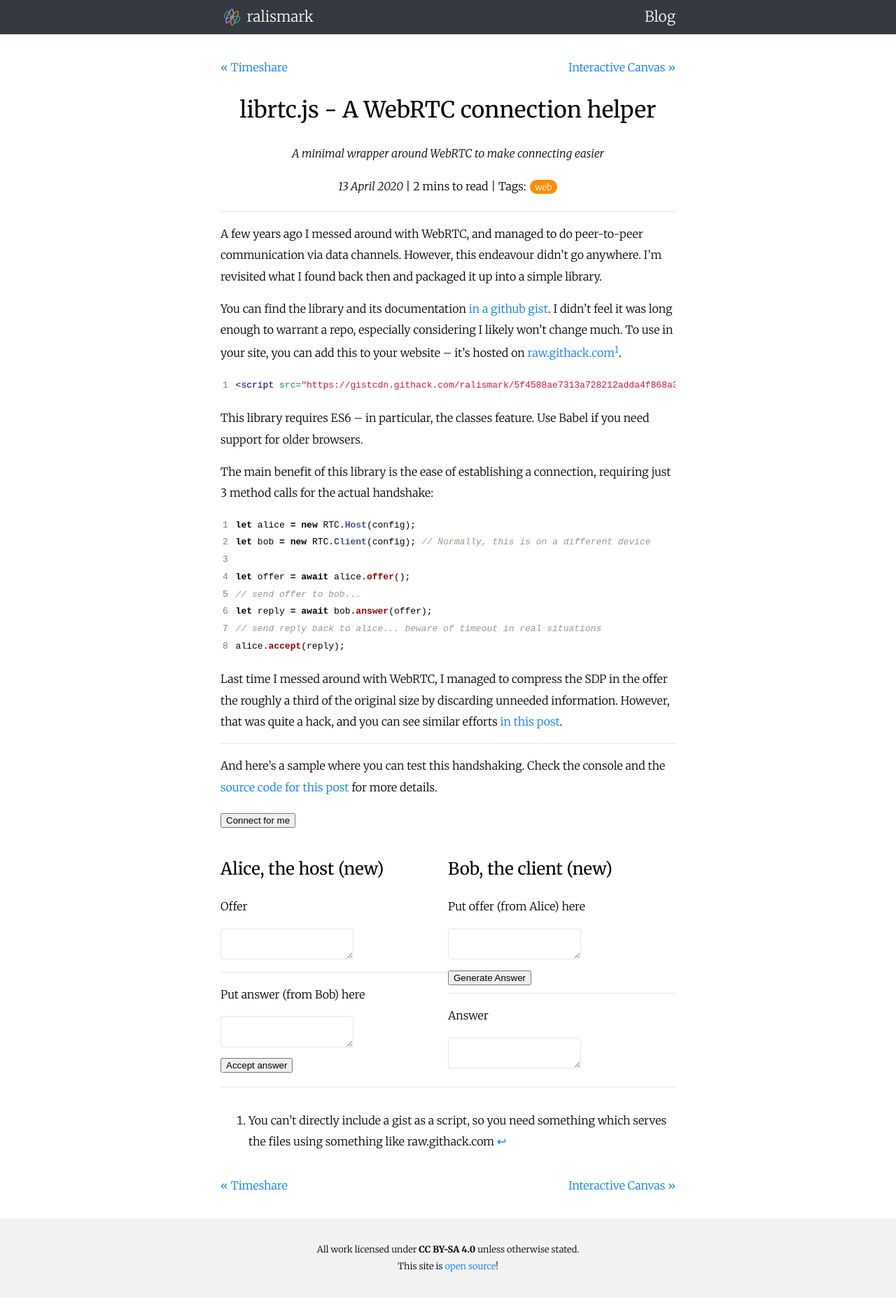
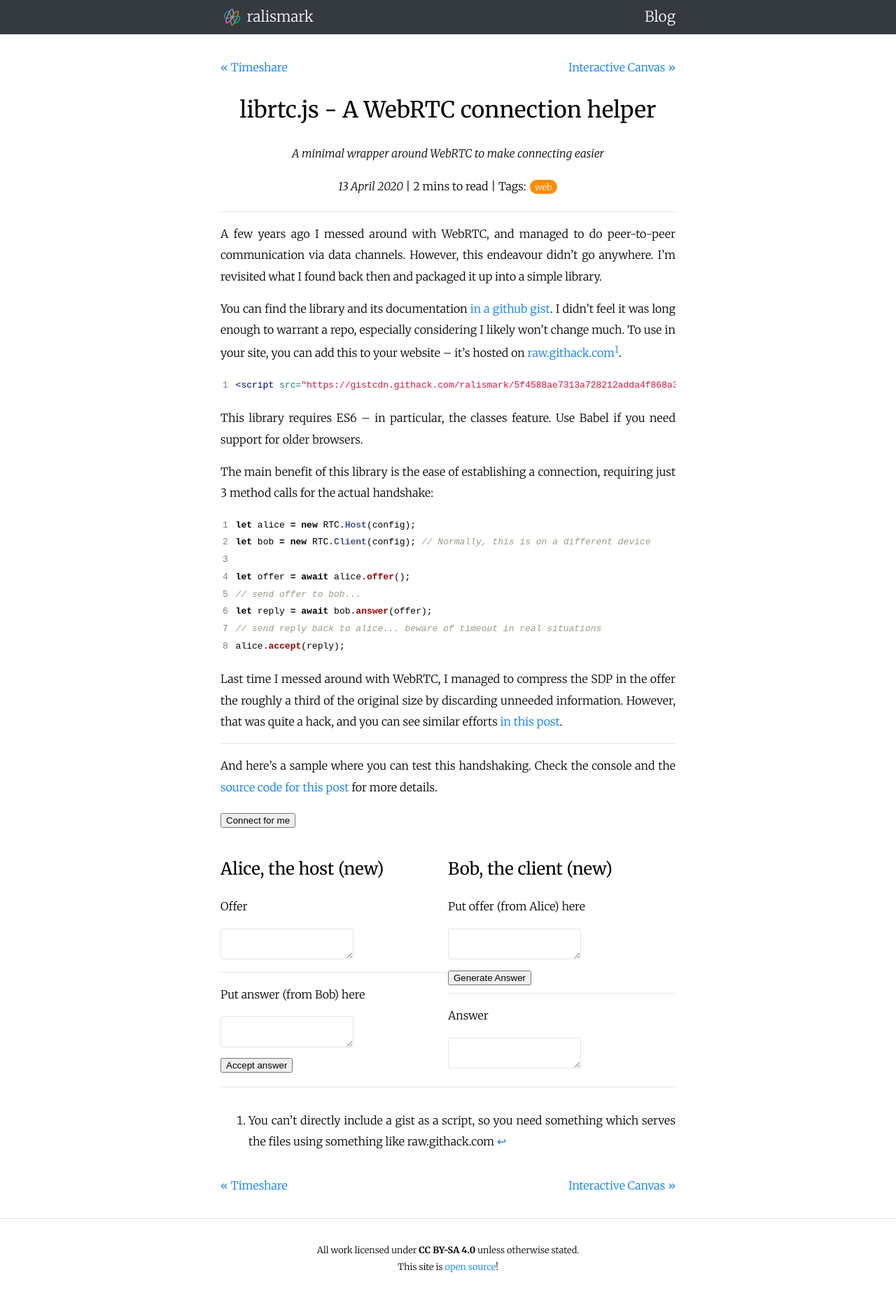
Before and after one commit to ralismark/ralismark.github.io, a Jekyll site: the page built from _interactives/2020-04-13-librtc-js.md, in a window 1280 px wide. Shown: the whole page at 70% size. Built offline with Jekyll 4.4.1, drawn with Linux system fonts in a browser that asks for light colours; nearby versions of some CDN libraries.

Commit message:
Tweak a few things

```diff
--- a/_sass/default.scss
+++ b/_sass/default.scss
@@ -23,7 +23,7 @@
 }
 
 #site-footer {
-	background: $footer-bg;
+	@include fenced(top);
 	padding: 2rem 0;
 	font-size: 80%;
 }
@@ -65,3 +65,10 @@ blockquote {
 	background: darkorange;
 	border-radius: 1em;
 }
+
+// Blog post body only
+article {
+	p, ul, ol {
+		text-align: justify;
+	}
+}
--- a/tags.html
+++ b/tags.html
@@ -12,7 +12,7 @@ title: Tags
 			<a href="{{ post.url }}">
 				{{ post.title }}
 			</a>
-			<small>{{ post.date | date_to_string }}</small>
+			<time datetime="{{ post.date | date_to_xmlschema }}">{{ post.date | date_to_long_string }}</time>
 		</li>
 		{% endfor %}
 	</ul>
```
